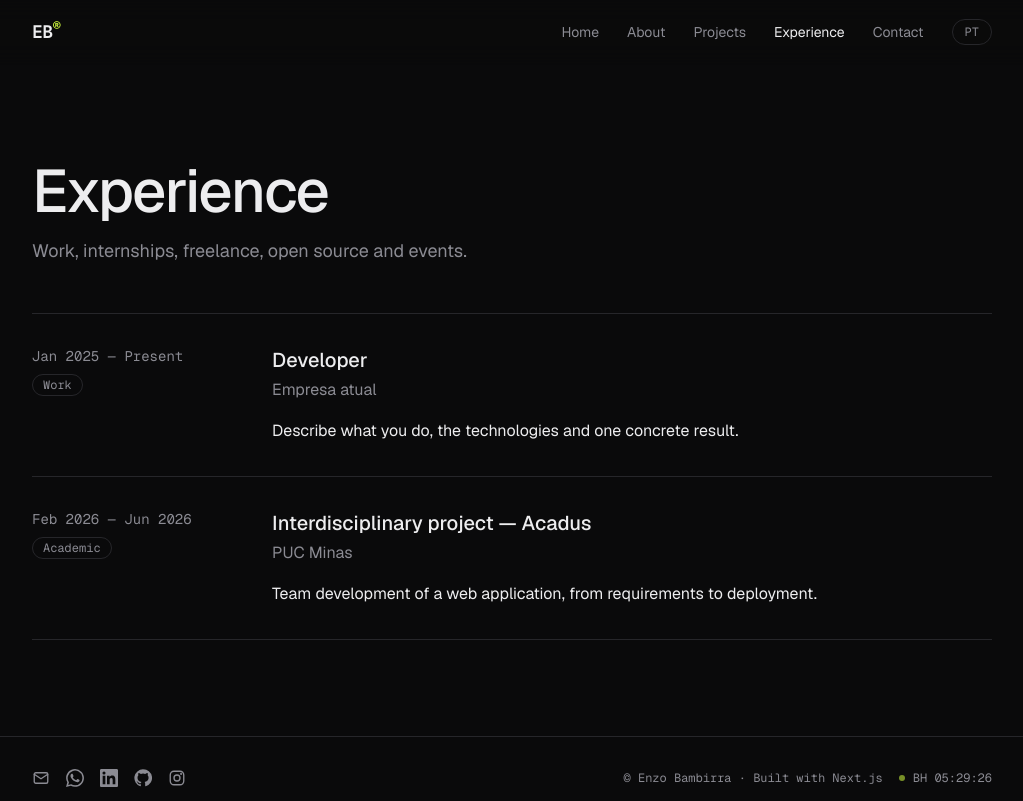
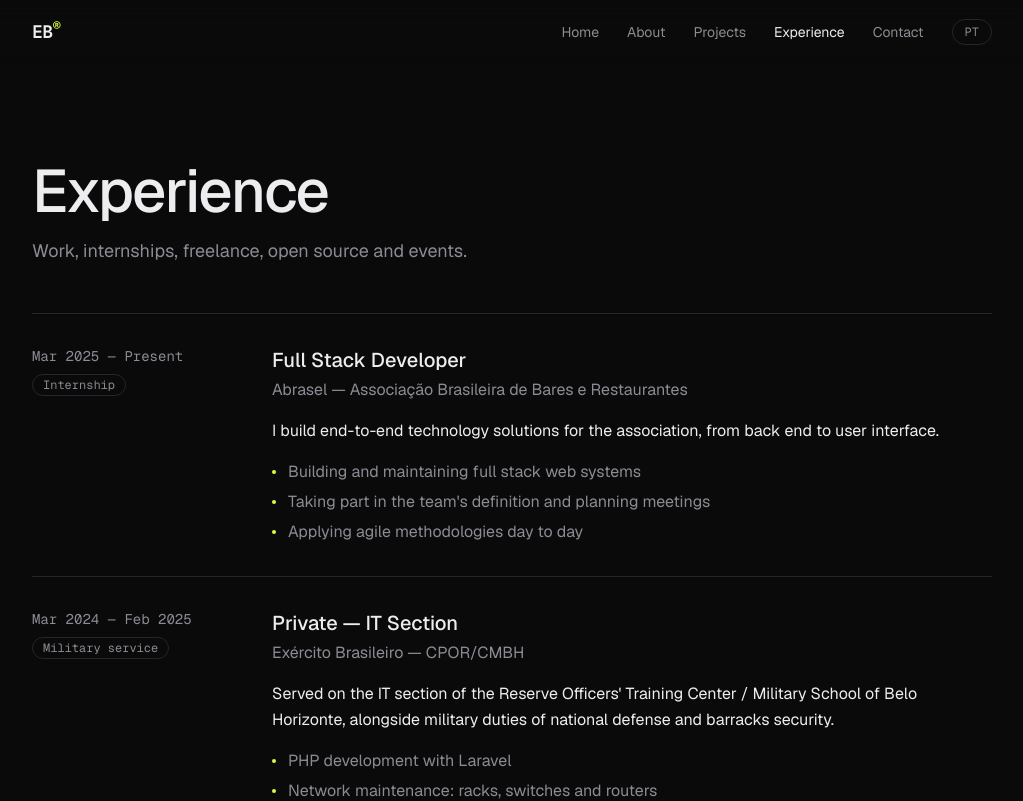
Before and after one commit to Ennzzo/portfolio, a Next.js app: page /en/experience in a window 1280 px wide. Shown: the top 801 px of the page, without its empty margins (128-1151 px from the left). Built offline with nearby package versions, Linux system fonts and the light colour scheme.

Commit message:
Adiciona as experiências na Abrasel e no Exército com a referência elogiosa

```diff
--- a/src/data/experiences.ts
+++ b/src/data/experiences.ts
@@ -6,7 +6,8 @@ export type ExperienceType =
   | "freelance"
   | "opensource"
   | "event"
-  | "academic";
+  | "academic"
+  | "military";
 
 export type Experience = {
   organization: string;
@@ -17,33 +18,66 @@ export type Experience = {
   /** AAAA-MM; ausente = atual */
   end?: string;
   description: Localized;
+  highlights?: Localized<string[]>;
   url?: string;
+  /** Documento comprobatório em /public/docs. */
+  attachment?: { label: Localized; href: string };
 };
 
-// TODO(enzo): preencher com as experiências reais.
+// TODO(enzo): confirmar as datas de início/fim.
 export const experiences: Experience[] = [
   {
-    organization: "Empresa atual",
-    role: { pt: "Desenvolvedor", en: "Developer" },
-    type: "work",
-    start: "2025-01",
+    organization: "Abrasel — Associação Brasileira de Bares e Restaurantes",
+    role: { pt: "Desenvolvedor Full Stack", en: "Full Stack Developer" },
+    type: "internship",
+    start: "2025-03",
+    url: "https://abrasel.com.br",
     description: {
-      pt: "Descreva aqui o que você faz, as tecnologias e um resultado concreto.",
-      en: "Describe what you do, the technologies and one concrete result.",
+      pt: "Desenvolvo soluções tecnológicas de ponta a ponta para a associação, do back-end à interface.",
+      en: "I build end-to-end technology solutions for the association, from back end to user interface.",
+    },
+    highlights: {
+      pt: [
+        "Desenvolvimento e manutenção de sistemas web full stack",
+        "Participação nas reuniões de definição e planejamento do time",
+        "Aplicação de metodologias ágeis no dia a dia",
+      ],
+      en: [
+        "Building and maintaining full stack web systems",
+        "Taking part in the team's definition and planning meetings",
+        "Applying agile methodologies day to day",
+      ],
     },
   },
   {
-    organization: "PUC Minas",
-    role: {
-      pt: "Trabalho Interdisciplinar — Acadus",
-      en: "Interdisciplinary project — Acadus",
+    organization: "Exército Brasileiro — CPOR/CMBH",
+    role: { pt: "Soldado — Seção de Tecnologia da Informação", en: "Private — IT Section" },
+    type: "military",
+    start: "2024-03",
+    end: "2025-02",
+    description: {
+      pt: "Atuei na seção de TI do Centro de Preparação de Oficiais da Reserva / Colégio Militar de Belo Horizonte, além das atribuições militares de defesa da pátria e proteção do aquartelamento.",
+      en: "Served on the IT section of the Reserve Officers' Training Center / Military School of Belo Horizonte, alongside military duties of national defense and barracks security.",
     },
-    type: "academic",
-    start: "2026-02",
-    end: "2026-06",
-    description: {
-      pt: "Desenvolvimento em equipe de uma aplicação web, do levantamento de requisitos ao deploy.",
-      en: "Team development of a web application, from requirements to deployment.",
+    highlights: {
+      pt: [
+        "Desenvolvimento em PHP com Laravel",
+        "Manutenção de redes: racks, switches e roteadores",
+        "Manutenção e conserto de computadores",
+        "Instalação de câmeras de segurança",
+        "Suporte às videoconferências institucionais de 2024",
+      ],
+      en: [
+        "PHP development with Laravel",
+        "Network maintenance: racks, switches and routers",
+        "Computer maintenance and repair",
+        "Security camera installation",
+        "Support for the institution's 2024 video conferences",
+      ],
+    },
+    attachment: {
+      label: { pt: "Ver referência elogiosa", en: "View letter of commendation" },
+      href: "/docs/referencia-elogiosa-exercito.pdf",
     },
   },
 ];
```
Also changed, not shown: 1 other file (tests, documents, lock files or other folders).
